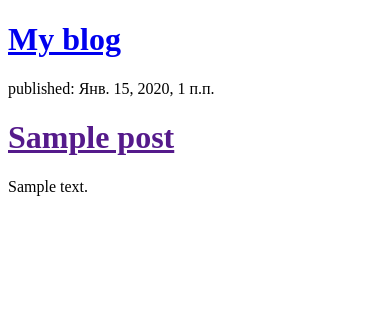
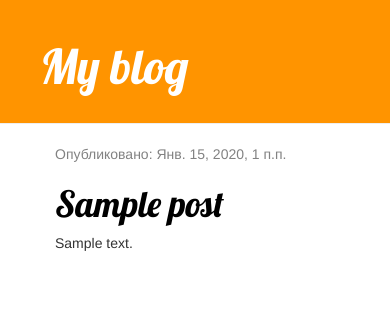
Before and after one commit to Sana451/my-first-blog, a Django app: template blog/templates/blog/post_list.html in a window 390 px wide. Shown: the top 322 px of the page. Run offline with Django 3.2, Linux system fonts and the light colour scheme; the template is opened without the code that fills it: values that come from a table or form of the project are taken from there, others are empty; tables that the repository leaves empty hold one stand-in row (values such as "Sample post"); parts of the project's set-up code (start-up, migrations or seed data) failed here and were passed over; some libraries are stand-ins or nearby versions.

Commit message:
Добавлены css стили

```diff
--- /dev/null
+++ b/blog/static/css/blog.css
@@ -0,0 +1,46 @@
+.page-header {
+    background-color: #ff9400;
+    margin-top: 0;
+    padding: 20px 20px 20px 40px;
+}
+
+.page-header h1, .page-header h1 a, .page-header h1 a:visited, .page-header h1 a:active {
+    color: #ffffff;
+    font-size: 36pt;
+    text-decoration: none;
+}
+
+.content {
+    margin-left: 40px;
+}
+
+h1, h2, h3, h4 {
+    font-family: 'Lobster', cursive;
+}
+
+.date {
+    color: #828282;
+}
+
+.save {
+    float: right;
+}
+
+.post-form textarea, .post-form input {
+    width: 100%;
+}
+
+.top-menu, .top-menu:hover, .top-menu:visited {
+    color: #ffffff;
+    float: right;
+    font-size: 26pt;
+    margin-right: 20px;
+}
+
+.post {
+    margin-bottom: 70px;
+}
+
+.post h1 a, .post h1 a:visited {
+    color: #000000;
+}
--- a/blog/templates/blog/post_list.html
+++ b/blog/templates/blog/post_list.html
@@ -1,22 +1,32 @@
-<!DOCTYPE html>
+{% load static %}
 <html lang="en">
     <head>
-
+        <title>My blog</title>
+        <link rel="stylesheet" href="//maxcdn.bootstrapcdn.com/bootstrap/3.2.0/css/bootstrap.min.css">
+        <link rel="stylesheet" href="//maxcdn.bootstrapcdn.com/bootstrap/3.2.0/css/bootstrap-theme.min.css">
+        <link href="https://fonts.googleapis.com/css?family=Lobster&subset=latin,cyrillic" rel="stylesheet" type="text/css">
+        <link rel="stylesheet" href="{% static 'css/blog.css' %}">
         <meta charset="UTF-8">
-    <title>My blog</title>
     </head>
     <body>
-    <div>
+        <div class="page-header">
             <h1><a href="/">My blog</a></h1>
         </div>
 
+        <div class="content container">
+            <div class="row">
+                <div class="col-md-8">
                     {% for post in posts %}
-    <div>
-        <p>published: {{ post.published_date }}</p>
+                        <div class="post">
+                            <div class="date">
+                                <p>Опубликовано: {{ post.published_date }}</p>
+                            </div>
                             <h1><a href="">{{ post.title }}</a></h1>
                             <p>{{ post.text|linebreaksbr }}</p>
                         </div>
                     {% endfor %}
-
+                </div>
+            </div>
+        </div>
     </body>
 </html>
```
Lines whose indentation alone changed are shown as unchanged.
